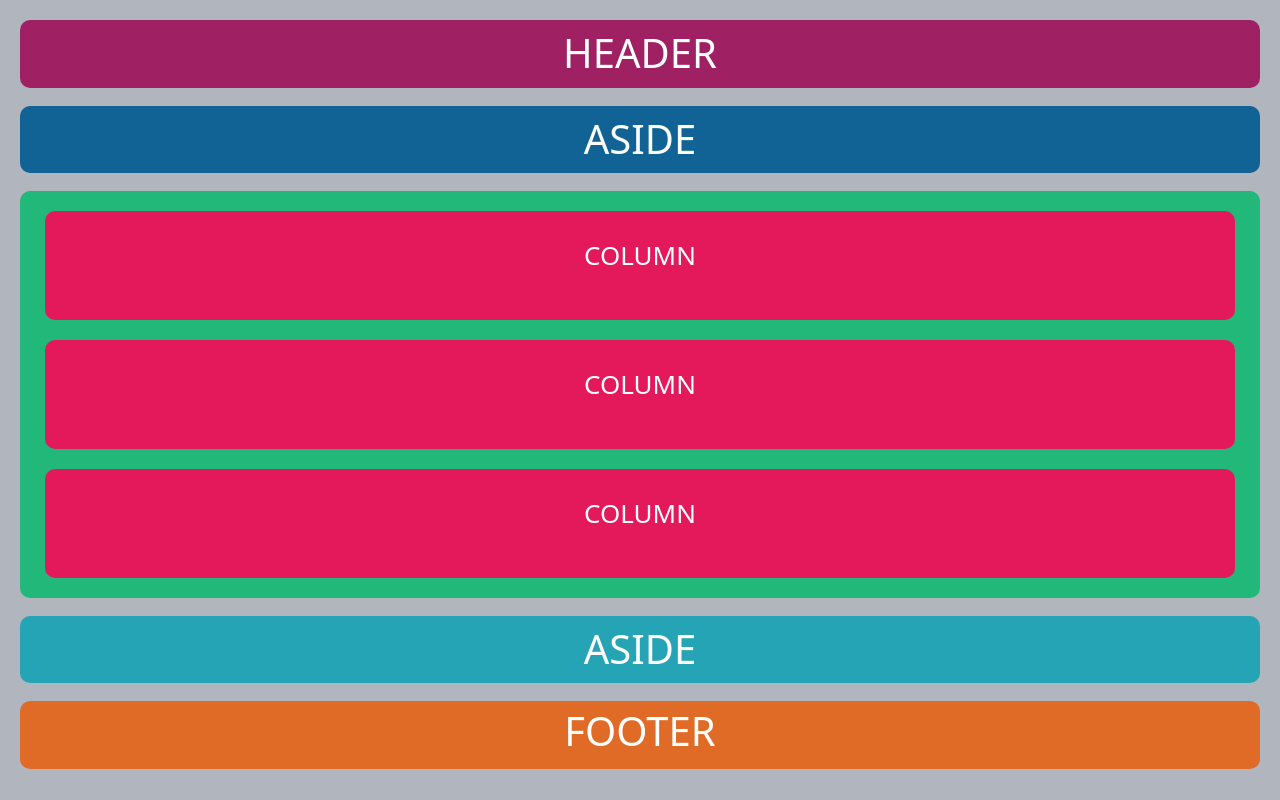
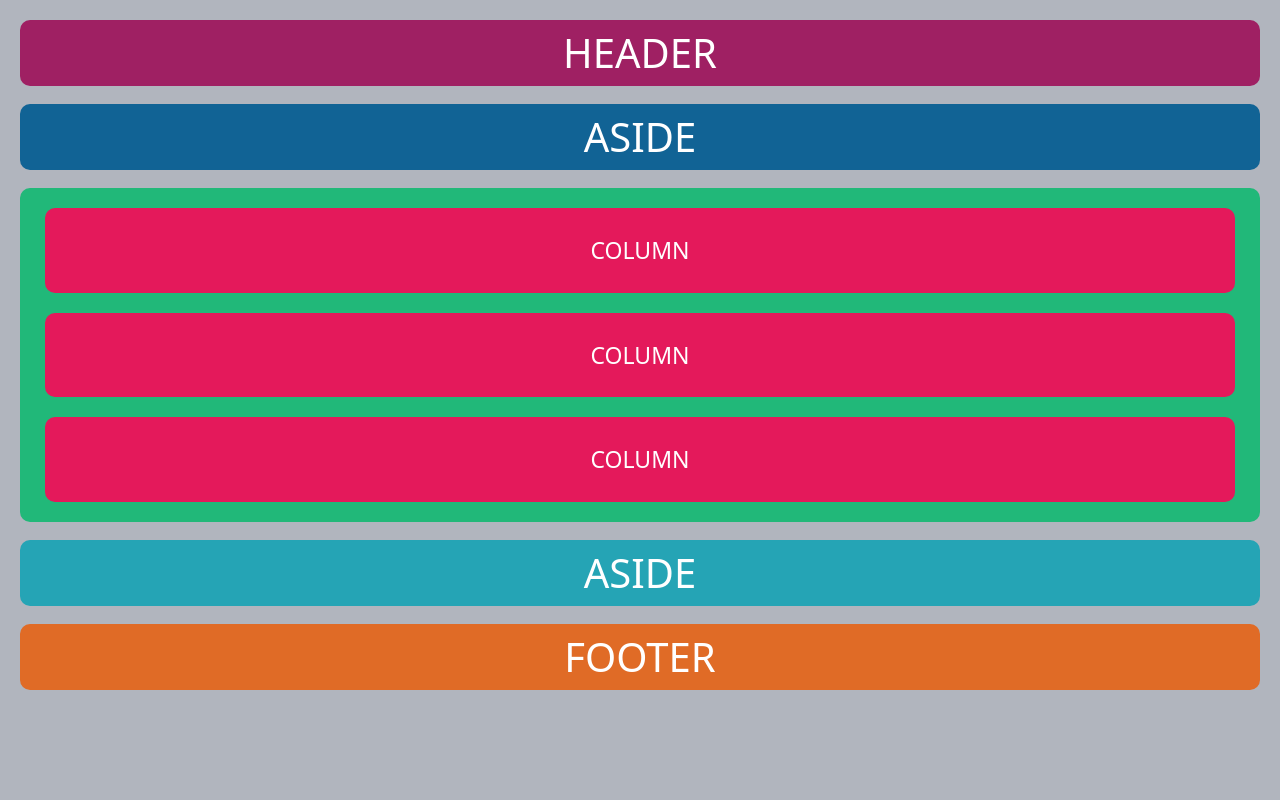
Before and after one commit to AnthonyTGarrett/grid-wireframe-practice, a plain HTML site: page index.html in a window 1280 px wide. Drawn offline with Linux system fonts and the light colour scheme.

Commit message:
Cleaned up a little

```diff
--- a/css/style.css
+++ b/css/style.css
@@ -19,7 +19,13 @@ body {
   text-transform: uppercase;
   background-color: #b1b5be;
   text-align: center;
-  font-size: 1.4rem;
+}
+
+.container {
+  display: grid;
+  grid-template-columns: 1fr;
+  padding: 2rem;
+  row-gap: 1.8rem;
 }
 
 header {
@@ -28,25 +34,17 @@ header {
 
 header,
 aside,
-article {
+footer {
   padding: 0.3rem;
 }
 
-.container {
-  display: grid;
-  grid-template-columns: 1fr;
-  grid-template-rows: 10% 10% 60% 10% 10%;
-  padding: 2rem;
-  row-gap: 1.8rem;
-}
-
 .article-container {
-  background-color: #21b879;
-  padding: 2rem 2.5rem;
   display: grid;
   grid-template-columns: 1fr;
   grid-template-rows: repeat(3, 1fr);
   row-gap: 2rem;
+  background-color: #21b879;
+  padding: 2rem 2.5rem;
 }
 
 article {
@@ -55,7 +53,7 @@ article {
 }
 
 article p {
-  font-size: 2.6rem;
+  font-size: 2.3rem;
 }
 
 aside:first-of-type {
```
